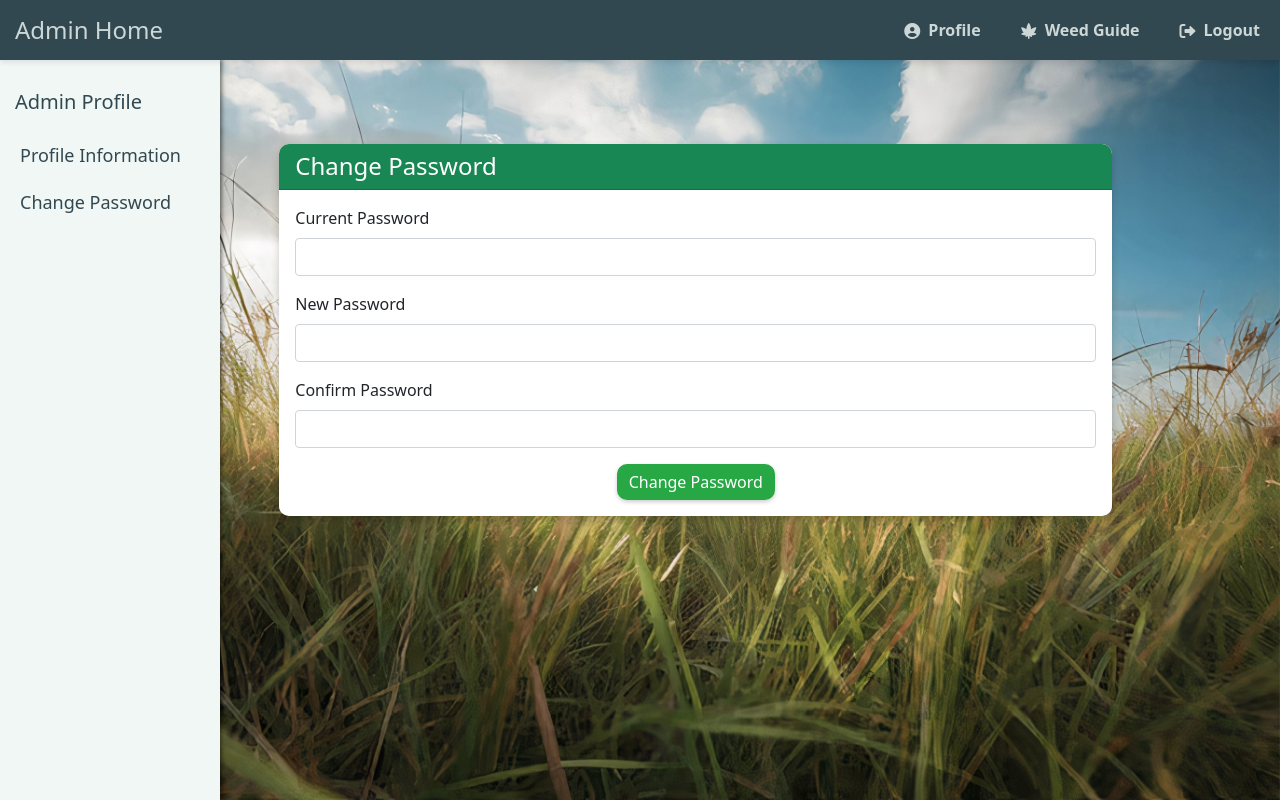
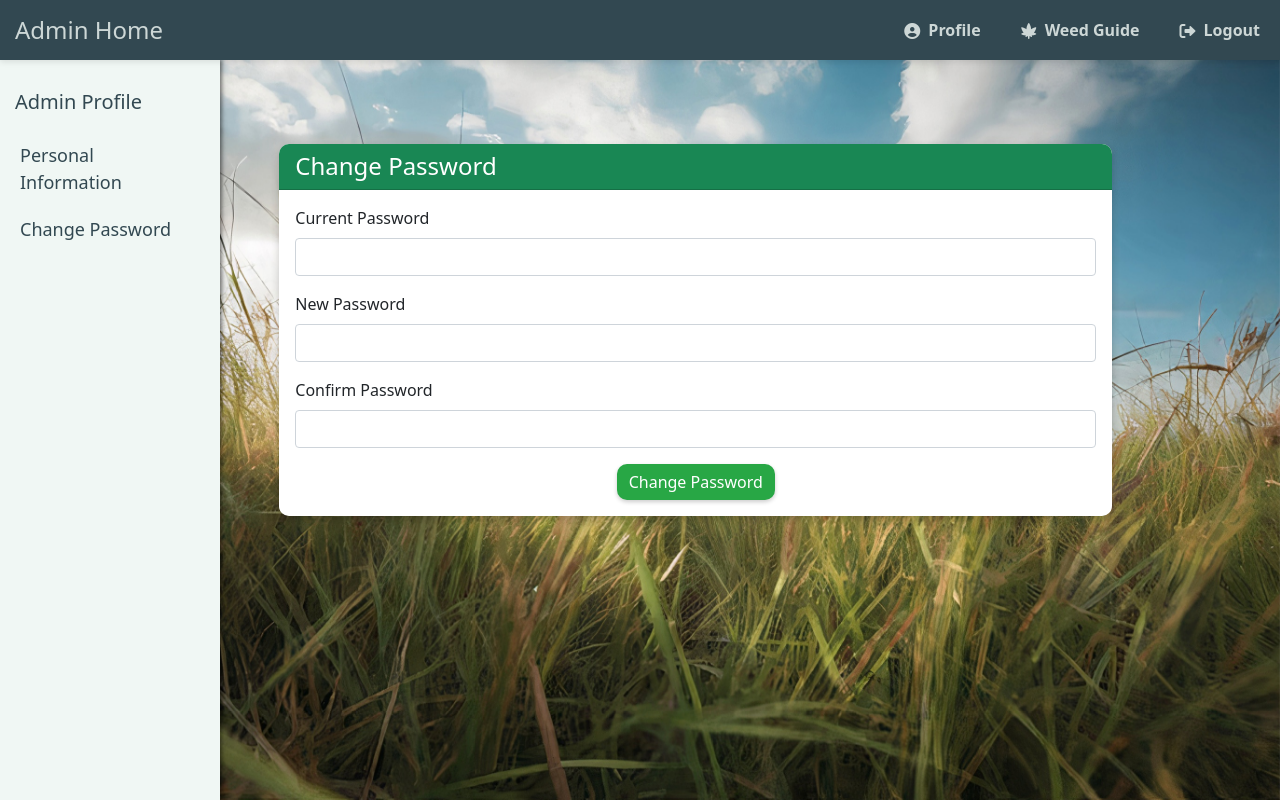
Before and after one commit to zzo14/weed-biosecurity-guide, a Flask app: page /change_password in a window 1280 px wide. Run offline with Flask 3, Linux system fonts and the light colour scheme; a user stored in the database is signed in; some libraries are stand-ins or nearby versions.

Commit message:
Update sidebar.html

```diff
--- a/app/templates/includes/sidebar.html
+++ b/app/templates/includes/sidebar.html
@@ -1,7 +1,7 @@
 <nav class="sidebar">
     <div>
         <h1>{{ userType }} Profile</h1>
-        <a href="{{ profile_url }}">Profile Information</a>
+        <a href="{{ profile_url }}">Personal Information</a>
         <a href="{{ url_for('change_password') }}"></i>Change Password</a>
     </div>
 </nav>
```
